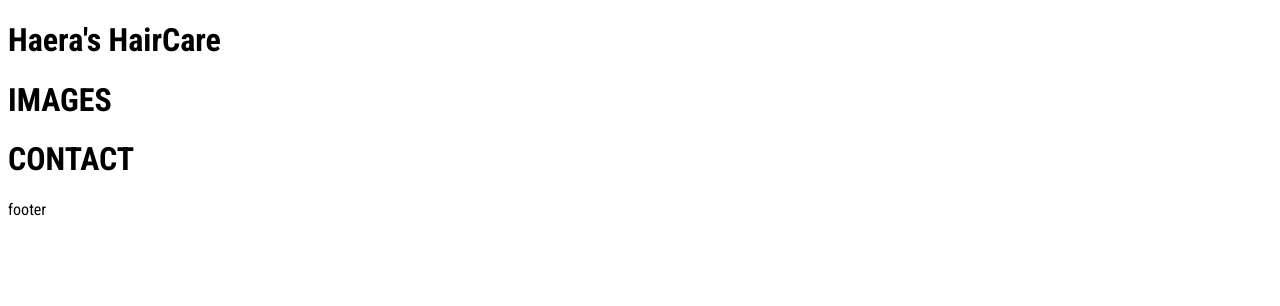
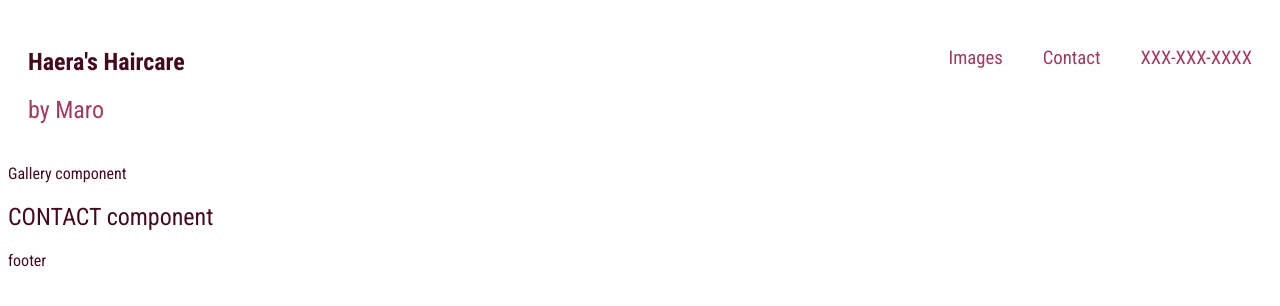
Before and after one commit to 3Bridges-Development/hair-style-maro, a React (Create React App) app: page / in a window 1280 px wide. Shown: the top 306 px of the page. Built offline with nearby package versions, Linux system fonts and the light colour scheme.

Commit message:
Add colors

```diff
--- a/public/index.html
+++ b/public/index.html
@@ -13,7 +13,7 @@
     <link rel="manifest" href="%PUBLIC_URL%/manifest.json" />
     <link href="https://fonts.googleapis.com/css2?family=Roboto+Condensed:ital,wght@0,100..900;1,100..900&display=swap" rel="stylesheet">
 
-    <title>Creative Expressions by Maro</title>
+    <title>Haera's Haircare by Maro</title>
   </head>
   <body>
     <div id="root"></div>
--- a/src/App.scss
+++ b/src/App.scss
@@ -1,5 +1,15 @@
-$robotoCondensed: 'Roboto Condensed', serif; // Google Font
+@import "./styles/variables.scss";
+@import "./styles/header.scss";
 
-.home {
-    font-family: $robotoCondensed;
+.App {
+    // background-color: $lightOrange; // decide if we want this as the background color
+
+    .home {
+        font-family: $robotoCondensed;
+        color: $maroon;
+
+        div, h2, h3, h4, h5, h6, p{
+            font-weight: 400;
+        }
+    }
 }
--- a/src/components/Contact.jsx
+++ b/src/components/Contact.jsx
@@ -2,7 +2,7 @@ import React from "react";
 
 function Contact() {
     return(
-        <h1>CONTACT</h1>
+        <h2>CONTACT component</h2>
     )
 }
 
--- a/src/components/Header.jsx
+++ b/src/components/Header.jsx
@@ -2,7 +2,23 @@ import React from "react";
 
 function Header() {
     return (
-        <h1>Haera's HairCare</h1>
+        <section className="header">
+            <div className="mainHeader">
+                <h1>Haera's Haircare</h1>
+                <h2 className="subHeaderLabel">by Maro</h2>
+            </div>
+            <section className="subHeader">
+                <div className="subHeaderLabel">
+                    <h3>Images</h3>
+                </div>
+                <div className="subHeaderLabel">
+                    <h3>Contact</h3>
+                </div>
+                <div className="subHeaderLabel">
+                    <h3>XXX-XXX-XXXX</h3>
+                </div>
+            </section>
+        </section>
     )
 }
 
--- a/src/components/ImageGallery.jsx
+++ b/src/components/ImageGallery.jsx
@@ -2,9 +2,9 @@ import React from "react";
 
 function ImageGallery() {
     return (
-        <h1>
-            IMAGES
-        </h1>
+        <div>
+            Gallery component
+        </div>
     )
 }
 
--- /dev/null
+++ b/src/styles/header.scss
@@ -0,0 +1,28 @@
+@import "./variables.scss";
+
+.header {
+    display: flex;
+    flex-direction: row;
+    flex-wrap: wrap;
+    justify-content: space-between;
+
+    .mainHeader {
+        padding: 20px;
+
+        .subHeaderLabel {
+            color: $rose;
+        }
+    }
+
+    .subHeader{
+        display: flex;
+        flex-direction: row;
+        flex-wrap: wrap;
+        justify-content: flex-end;
+        color: $rose;
+
+        .subHeaderLabel {
+            padding: 20px;
+        }
+    }
+}
--- /dev/null
+++ b/src/styles/variables.scss
@@ -0,0 +1,8 @@
+$robotoCondensed: 'Roboto Condensed', sans-serif; // Google Font
+
+// Colors
+$maroon: #450920; // h1 and most other text
+$rose: #A53860; // sub headers in header and footer
+$blush: #DA627D; // any accent text, such as a specific work to emphasize
+$salmonPink: #FFA5AB; // same as above
+$lightOrange: #F9DBBD; // possible background?
```
